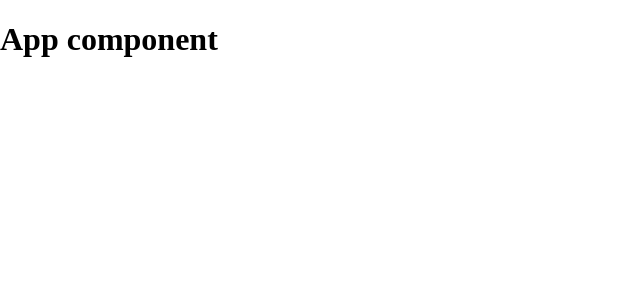
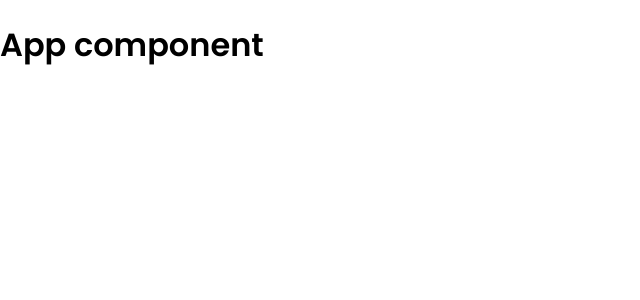
Before and after one commit to mmadiee/scrimba-airbnb-experiences-clone, a React (Vite) app: page / in a window 1280 px wide. Shown: the top 300 px of the page, without its empty margins (0-640 px from the left). Built offline with nearby package versions, Linux system fonts and the light colour scheme.

Commit message:
Changed font for the whole app

```diff
--- a/index.html
+++ b/index.html
@@ -3,6 +3,7 @@
   <head>
     <meta charset="UTF-8" />
     <link rel="icon" type="image/x-icon" href="./src/images/airbnb.png" />
+    <link href="https://fonts.googleapis.com/css2?family=Poppins:wght@300;600&display=swap" rel="stylesheet">
     <meta name="viewport" content="width=device-width, initial-scale=1.0" />
     <title>Airbnb Experiences</title>
   </head>
--- a/src/index.css
+++ b/src/index.css
@@ -4,4 +4,5 @@
 
 body {
   margin: 0;
+  font-family: "Poppins";
 }
```
